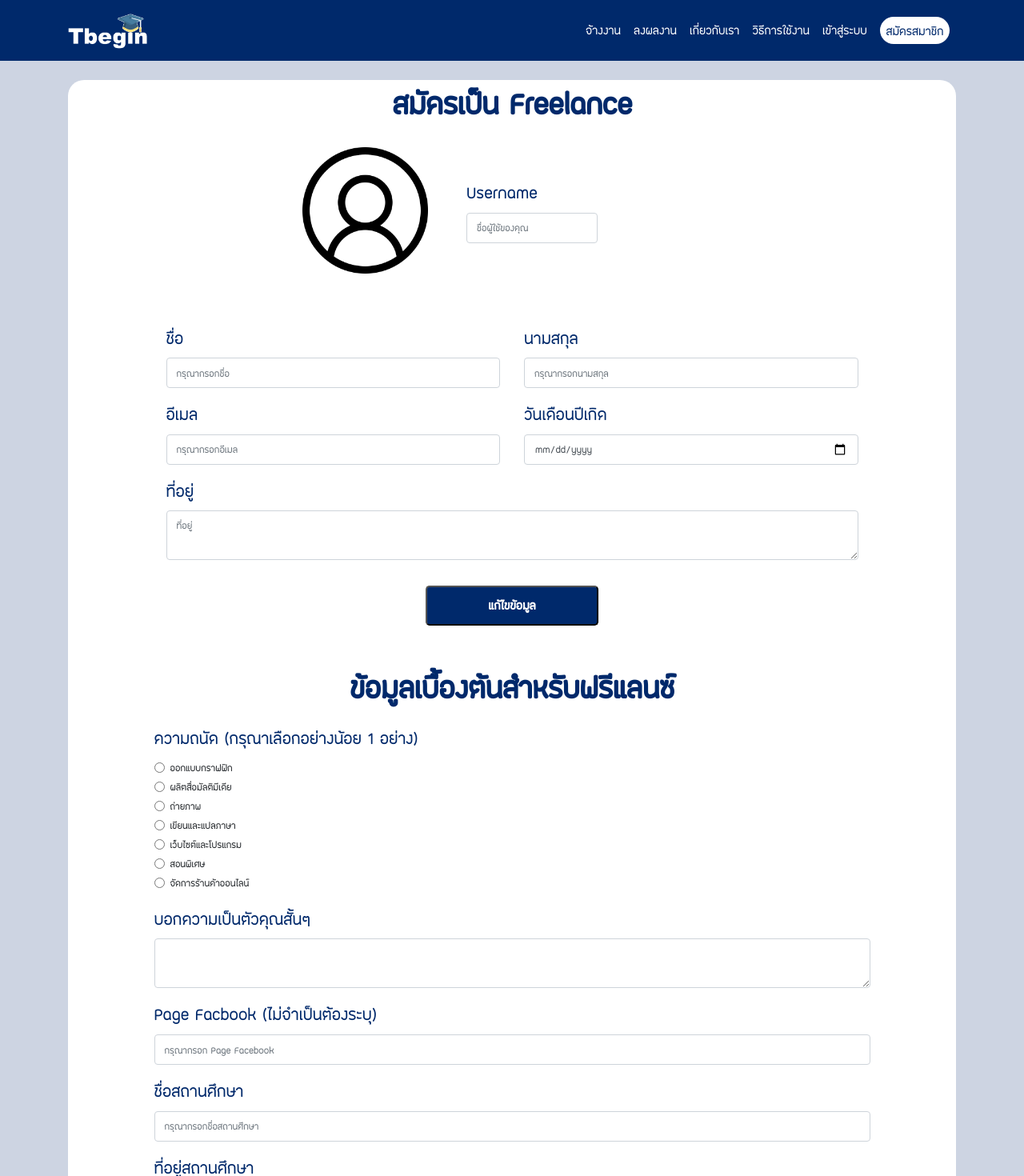
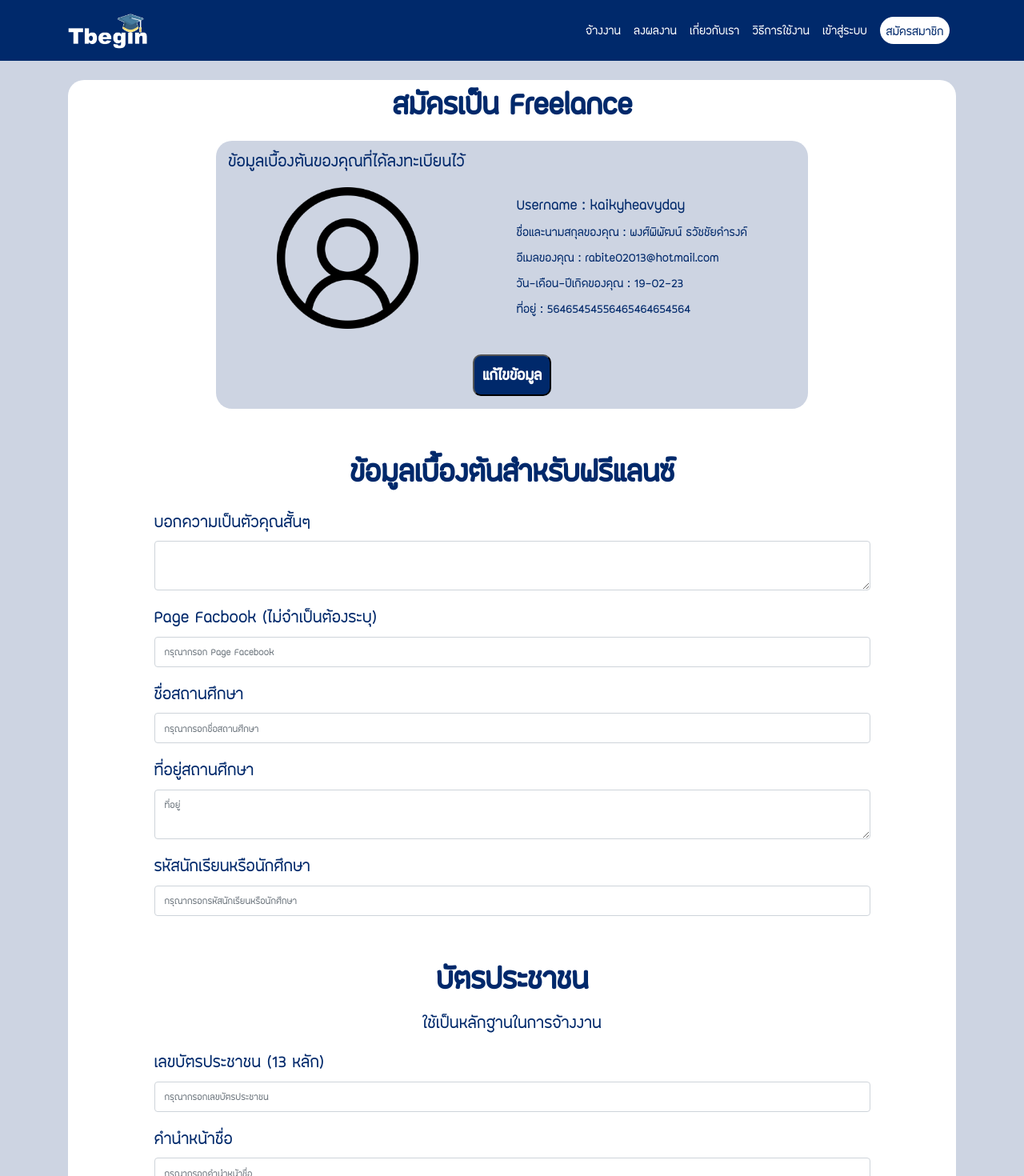
Before and after one commit to kaikyheavyday1/tbegin, a React (Create React App) app: page /Registerfreelance in a window 1280 px wide. Shown: the top 1470 px of the page at 80% size. Built offline with nearby package versions, Linux system fonts and the light colour scheme.

Commit message:
edit all input file and editing

```diff
--- a/package.json
+++ b/package.json
@@ -18,6 +18,7 @@
     "react-card-carousel": "^1.1.3",
     "react-dom": "^17.0.1",
     "react-icon": "^1.0.0",
+    "react-images-upload": "^1.2.8",
     "react-minimal-side-navigation": "^1.6.0",
     "react-router-dom": "^5.2.0",
     "react-scripts": "4.0.1",
--- a/src/App.css
+++ b/src/App.css
@@ -180,7 +180,13 @@
 }
 
 /* end aboutus */
-
+.registerfreelance{
+  color: #00296B;
+}
+.registerfreelance .profile{
+  background-color: #CDD4E2;
+  border-radius: 20px;
+}
 .registerfreelance h2{
   font-size: 50px;
   font-weight: bold;
@@ -212,13 +218,13 @@
   color: #fff;
   font-weight: bold;
   font-size: 25px;
-  padding: 20px 200px;
+  padding: 5px 10px;
   border-radius: 10px;
 }
-.registerfreelance p{
-  color: red;
+
+ .fileContainer p{
+  display: none;
 }
-
 /* end registerfreelance */
 
 .profile{
--- a/src/pages/Registerfreelance.js
+++ b/src/pages/Registerfreelance.js
@@ -1,99 +1,57 @@
-import React, { Component } from 'react'
+import React, { Component, useState } from 'react'
 import { Row, Col } from 'reactstrap';
 import user from '../images/user.svg'
 import dc1 from '../images/registerfreelance/dc_1.svg'
 import dc2 from '../images/registerfreelance/dc_2.svg'
 import cp from '../images/registerfreelance/computer-picture.svg'
+import { Link } from 'react-router-dom'
+import ImageUploader from 'react-images-upload';
+
+
 export default class Registerfreelance extends Component {
+
+    constructor(props) {
+        super(props);
+        this.state = { pictures: [] };
+        this.onDrop = this.onDrop.bind(this);
+    }
+
+    onDrop(pictureFiles, pictureDataURLs) {
+        this.setState({
+            pictures: pictureFiles
+        });
+    }
+
+
     render() {
+
         return (
             <div className="registerfreelance mt-4 mb-4">
                 <div className="container">
                     <div className="in-registerfreelance pb-4">
                         <div className="text-center mb-3">
-                            <h2 >สมัครเป็น Freelance</h2>
+                            <h2>สมัครเป็น Freelance</h2>
                         </div>
-                        <div className="col-6 mx-auto d-flex justify-content-start">
-                            <img src={user} className="mt-2 mb-3" alt="" width="30%" />
-                            <div className="mt-5 ml-5">
-                                <h3>Username</h3>
-                                <input type="text" className="form-control" placeholder="ชื่อผู้ใช้ของคุณ" />
+                        <div className="profile col-8 mx-auto">
+                            <h3 className="pt-2">ข้อมูลเบื้องต้นของคุณที่ได้ลงทะเบียนไว้</h3>
+                            <div className="d-flex justify-content-around mt-2">
+                                <img src={user} className="mt-2 mb-3" alt="" width="25%" />
+                                <div className="mt-3">
+                                    <h4>Username : kaikyheavyday</h4>
+                                    <h5>ชื่อและนามสกุลของคุณ : พงศ์พิพัฒน์ ธวัชชัยดำรงค์</h5>
+                                    <h5>อีเมลของคุณ : rabite02013@hotmail.com</h5>
+                                    <h5>วัน-เดือน-ปีเกิดของคุณ : 19-02-23</h5>
+                                    <h5>ที่อยู่ : 56465454556465464654564</h5>
+                                </div>
                             </div>
-                        </div>
-                        <div className="col-10 row mt-5 mx-auto">
-                            <div className="col-6">
-                                <h3>ชื่อ</h3>
-                                <input type="text" className="form-control" placeholder="กรุณากรอกชื่อ" />
-                            </div>
-                            <div className="col-6">
-                                <h3>นามสกุล</h3>
-                                <input type="text" className="form-control" placeholder="กรุณากรอกนามสกุล" />
-                            </div>
-                            <div className="col-6 mt-3">
-                                <h3>อีเมล</h3>
-                                <input type="email" className="form-control" placeholder="กรุณากรอกอีเมล" />
-                            </div>
-                            <div className="col-6 mt-3">
-                                <h3>วันเดือนปีเกิด</h3>
-                                <input type="date" className="form-control" placeholder="" />
-                            </div>
-                            <div className="col-12 form-group mt-3">
-                                <h3>ที่อยู่</h3>
-                                <textarea name="address" className="form-control" placeholder="ที่อยู่" />
-                            </div>
-                            <div className="col-12 text-center">
-                                <button type="button" className="col-3 btn-regisfl mt-3 btn-lg">แก้ไขข้อมูล</button>
+                            <div className="text-center mt-3 pb-3">
+                                <Link to="/editprofile"><button type="button" className="regisfl2">แก้ไขข้อมูล</button></Link>
                             </div>
                         </div>
                         <div className="mt-5 text-center">
                             <h2>ข้อมูลเบื้องต้นสำหรับฟรีแลนซ์</h2>
                         </div>
                         <div className="col-10 mt-3 mx-auto">
-                            <div className="">
-                                <h3>ความถนัด (กรุณาเลือกอย่างน้อย 1 อย่าง)</h3>
-                                <div className="form-check">
-                                    <input type="radio" className="form-check-input" value=""/>
-                                    <label className="form-check-label" for="exampleRadios2">
-                                        ออกแบบกราฟฟิก
-                                     </label>
-                                </div>
-                                <div className="form-check">
-                                    <input type="radio" className="form-check-input" value="" />
-                                    <label class="form-check-label" for="defaultCheck1">
-                                        ผลิตสื่อมัลติมีเดีย
-                                 </label>
-                                </div>
-                                <div className="form-check">
-                                    <input type="radio" className="form-check-input" value="" />
-                                    <label class="form-check-label" for="defaultCheck1">
-                                        ถ่ายภาพ
-                                 </label>
-                                </div>
-                                <div className="form-check">
-                                    <input type="radio" className="form-check-input" value="" />
-                                    <label class="form-check-label" for="defaultCheck1">
-                                        เขียนและแปลภาษา
-                                 </label>
-                                </div>
-                                <div className="form-check">
-                                    <input type="radio" className="form-check-input" value="" />
-                                    <label class="form-check-label" for="defaultCheck1">
-                                        เว็บไซต์และโปรแกรม
-                                 </label>
-                                </div>
-                                <div className="form-check">
-                                    <input type="radio" className="form-check-input" value="" />
-                                    <label class="form-check-label" for="defaultCheck1">
-                                        สอนพิเศษ
-                                 </label>
-                                </div>
-                                <div className="form-check">
-                                    <input type="radio" className="form-check-input" value="" />
-                                    <label class="form-check-label" for="defaultCheck1">
-                                        จัดการร้านค้าออนไลน์
-                                 </label>
-                                </div>
-                            </div>
                             <div className="mt-3">
                                 <h3>บอกความเป็นตัวคุณสั้นๆ</h3>
                                 <textarea name="text" className="form-control" placeholder="" />
@@ -165,14 +123,24 @@ export default class Registerfreelance extends Component {
                                 </div>
                                 <div className="mt-5">
                                     <h3>อัพโหลดรูปภาพสำเนาบัตรประชาชน</h3>
-                                    <input className="uploderfl" type="file" id="" name=""></input>
-                                    <img src={cp} className="col-2" alt="" width="50%" />
-                                    <p className="rgfl">กรุณาอัพโหลดรูปภาพ</p>
-                                </div>
-                                <div className="mt-5">
-                                    <input className="uploderfl" type="file" id="" name=""></input>
-                                    <img src={cp} className="col-2" alt="" width="50%" />
-                                    <p className="rgfl">กรุณาอัพโหลดรูปภาพ</p>
+                                    <Row>
+                                        <Col lg="6">
+                                            <p>กรุณาอัพโหลดรูปบัตรประชาชนของคุณ</p>
+                                            <ImageUploader
+                                                singleImage={true}
+                                                onChange={this.onDrop}
+                                                withPreview={true}
+                                            />
+                                        </Col>
+                                        <Col lg="6">
+                                        <p>กรุณาอัพโหลดรูปบัตรประชาชนคู่กับรูปของคุณ</p>
+                                            <ImageUploader
+                                                singleImage={true}
+                                                onChange={this.onDrop}
+                                                withPreview={true}
+                                            />
+                                        </Col>
+                                    </Row>
                                 </div>
                             </div>
                             <div className="mt-5 text-center">
@@ -193,13 +161,16 @@ export default class Registerfreelance extends Component {
                                 <div className="mt-3">
                                     <h3>รูปสมุดบัญชี</h3>
                                     <div className="">
-                                        <input className="uploderfl" type="file" id="" name=""></input>
-                                        <img src={cp} className="col-2" alt="" width="50%" />
+                                    <p>กรุณาอัพโหลดรูปสมุดบัญชีของคุณ</p>
+                                        <ImageUploader
+                                            singleImage={true}
+                                            onChange={this.onDrop}
+                                            withPreview={true}
+                                        />
                                     </div>
-                                    <p className="rgfl">กรุณาอัพโหลดรูปภาพ</p>
                                 </div>
                                 <div className="text-center">
-                                    <button type="button" className="col-3 regisfl2 mt-3 btn-lg">บันทึก</button>
+                                    <button type="button" className="col-3 regisfl2 mt-3 ">บันทึก</button>
                                 </div>
                             </div>
                         </div>
```
Also changed, not shown: src/pages/Uploadwork.js (+18 -64 lines), 2 other files (tests, documents, lock files or other folders).
